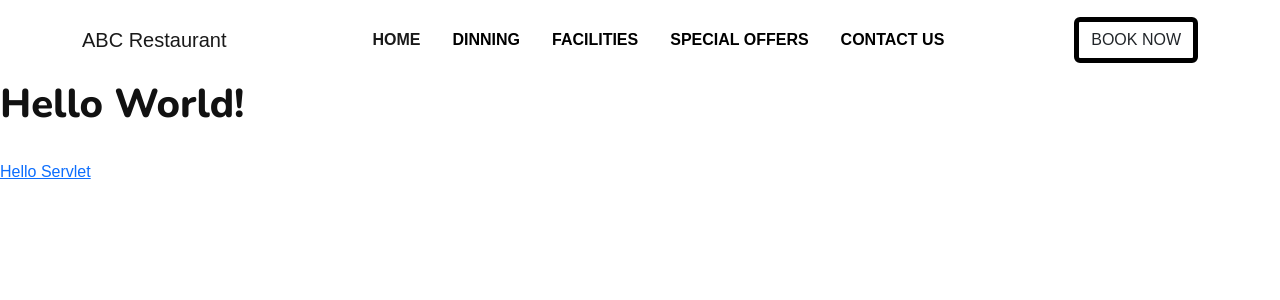
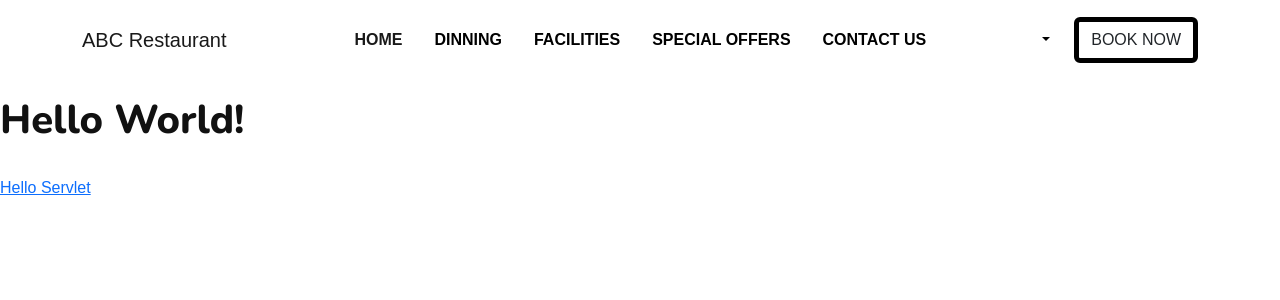
Before and after one commit to AronDevpro/ABC-Restaurant, a Java web app: page / in a window 1280 px wide. Shown: the top 300 px of the page. Run offline with Tomcat 11, a stand-in JSP engine, Linux system fonts and the light colour scheme.

Commit message:
add new routes

```diff
--- a/src/main/webapp/template/topNav.jsp
+++ b/src/main/webapp/template/topNav.jsp
@@ -5,7 +5,7 @@
   Time: 5:44 PM
   To change this template use File | Settings | File Templates.
 --%>
-<nav class="navbar navbar-expand-lg bg-body-tertiary" style="height: 80px">
+<nav class="navbar navbar-expand-lg bg-body-tertiary mb-3" style="height: 80px">
     <div class="container">
         <a class="navbar-brand" href="#">ABC Restaurant</a>
         <button class="navbar-toggler" type="button" data-bs-toggle="collapse" data-bs-target="#navbarSupportedContent" aria-controls="navbarSupportedContent" aria-expanded="false" aria-label="Toggle navigation">
@@ -14,7 +14,7 @@
         <div class="collapse navbar-collapse" id="navbarSupportedContent">
             <ul class="navbar-nav ms-auto me-auto gap-3">
                 <li class="nav-item">
-                    <a class="nav-link active navMod" aria-current="page" href="#">HOME</a>
+                    <a class="nav-link active navMod" aria-current="page" href="/">HOME</a>
                 </li>
                 <li class="nav-item">
                     <a class="nav-link navMod" href="#">DINNING</a>
@@ -23,15 +23,22 @@
                     <a class="nav-link navMod" href="#">FACILITIES</a>
                 </li>
                 <li class="nav-item">
-                    <a class="nav-link navMod" href="#">SPECIAL OFFERS</a>
+                    <a class="nav-link navMod" href="/offers">SPECIAL OFFERS</a>
                 </li>
                 <li class="nav-item">
-                    <a class="nav-link navMod" href="#">CONTACT US</a>
+                    <a class="nav-link navMod" href="/contact">CONTACT US</a>
                 </li>
             </ul>
-            <button class="btn" type="button" style="border: 5px solid black">
-                BOOK NOW
-            </button>
+            <div class="nav-item dropdown">
+                <a class="nav-link dropdown-toggle" href="#" id="navbarDropdown" role="button" data-bs-toggle="dropdown" aria-expanded="false">
+                    <i class="fa-solid fa-cart-shopping"></i>
+                </a>
+                <ul class="dropdown-menu" aria-labelledby="navbarDropdown" id="cartDropdown">
+                </ul>
+            </div>
+                <button class="btn ms-4" type="button" style="border: 5px solid black">
+                    BOOK NOW
+                </button>
         </div>
     </div>
 </nav>
```
